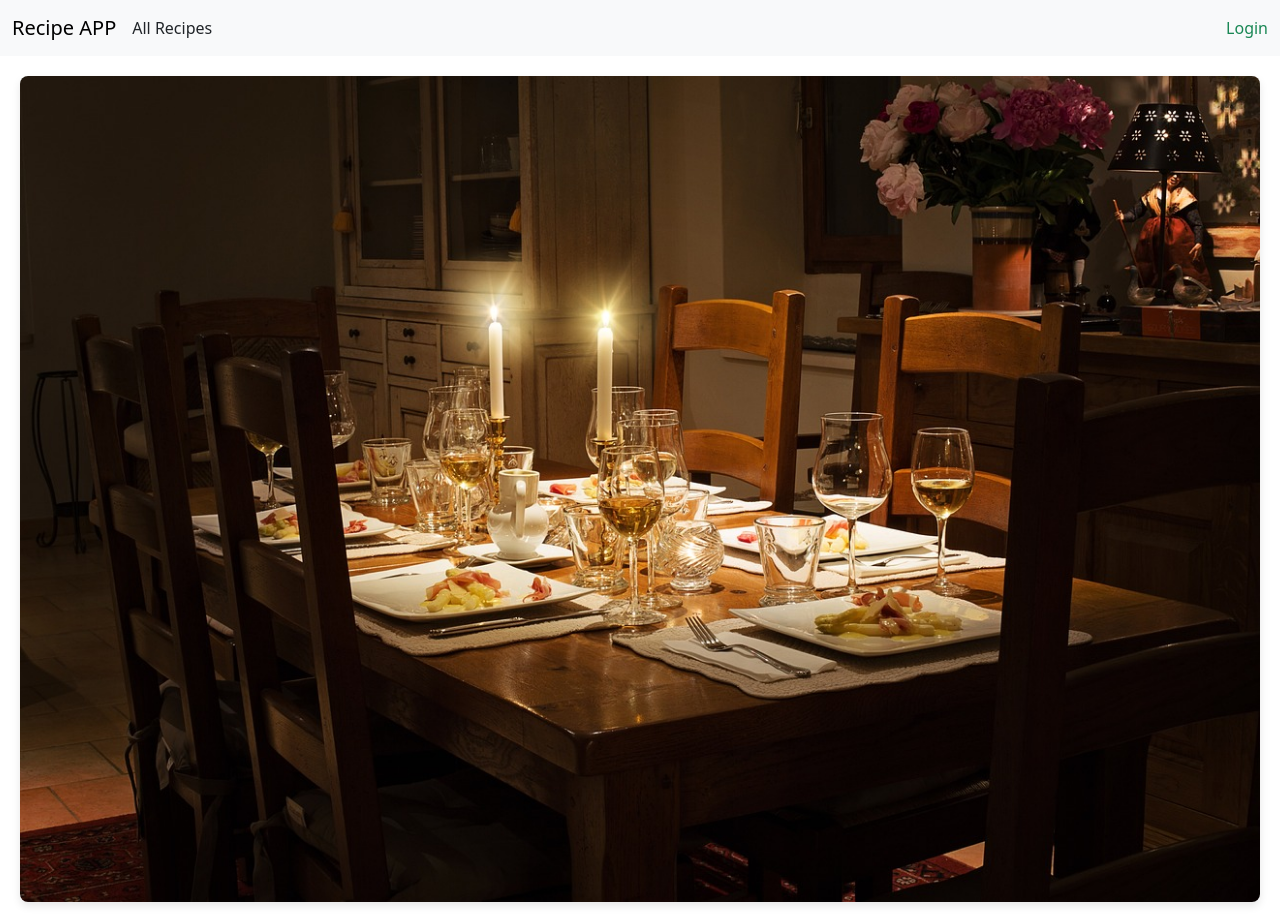
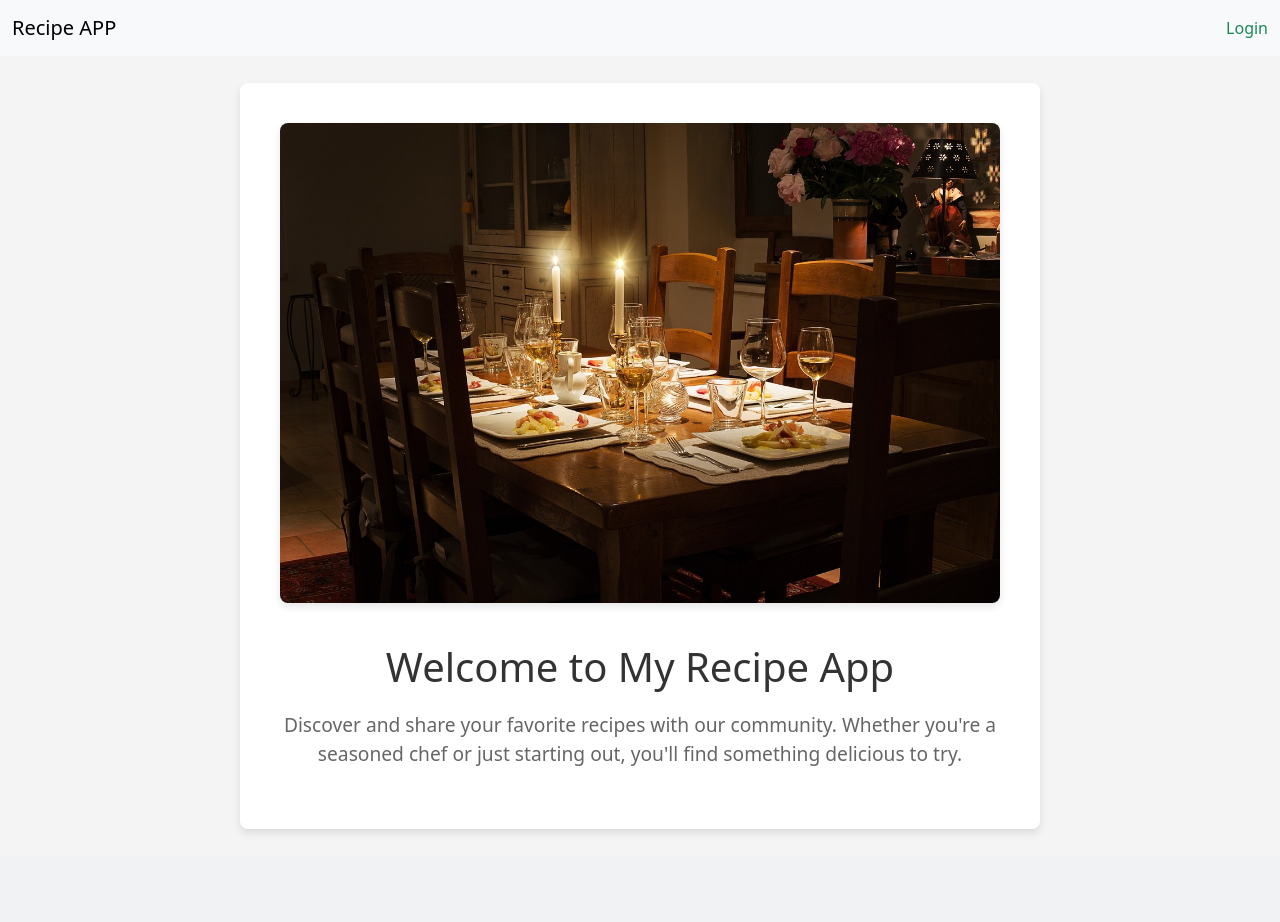
Before and after one commit to disreal48/django-recipe-app, a Django app: page / in a window 1280 px wide. After the commit the page ends 833 px from the top, so only its background shows below. Run offline with Django 5.2, Linux system fonts and the light colour scheme.

Commit message:
further improved styling

```diff
--- a/apps/core/templates/base.html
+++ b/apps/core/templates/base.html
@@ -30,7 +30,9 @@
     <nav class="navbar navbar-expand-lg navbar-light bg-light">
       <div class="container-fluid ">
         <a class="navbar-brand " href="{%url 'recipes:home' %}">Recipe APP</a>
+        {% if user.is_authenticated %}
         <a class="nav-link" href="{%url 'recipes:recipes_list' %}">All Recipes</a>
+        {% endif %}
         <div class="collapse navbar-collapse justify-content-end" id="navbarSupportedContent">
       {% if user.is_authenticated %}
         <a class="nav-link text-danger" href="{%url 'user:logout_view' %}">Logout</a>
--- a/apps/recipes/templates/recipes/recipes_detail.html
+++ b/apps/recipes/templates/recipes/recipes_detail.html
@@ -17,7 +17,9 @@
             <b>Cooking Time: </b> {{object.cooking_time}} minutes
           </p>
           <p class="card-text"><b>Difficulty: </b> {{object.difficulty}}</p>
-          <a href="{%url 'recipes:recipes_list' %}" class="btn btn-primary"
+          <a
+            href="{%url 'recipes:recipes_list' %}"
+            class="btn btn-primary btn-sm"
             >back</a
           >
         </div>
--- a/apps/recipes/templates/recipes/recipes_home.html
+++ b/apps/recipes/templates/recipes/recipes_home.html
@@ -1,10 +1,19 @@
 {% extends "base.html" %} {% load static %} {% block content %}
-
 <div class="home-container">
-  <img
-    src="{% static 'recipes/images/home.jpg' %}"
-    alt="home"
-    class="home-image"
-  />
+  <div class="home-content">
+    <img
+      src="{% static 'recipes/images/home.jpg' %}"
+      alt="home"
+      class="home-image"
+    />
+    <div class="home-info">
+      <h1>Welcome to My Recipe App</h1>
+      <p>
+        Discover and share your favorite recipes with our community. Whether
+        you're a seasoned chef or just starting out, you'll find something
+        delicious to try.
+      </p>
+    </div>
+  </div>
 </div>
 {% endblock content %}
--- a/static/css/main.css
+++ b/static/css/main.css
@@ -122,6 +122,67 @@
   margin-bottom: 20px;
 }
 
+.btn-primary:hover {
+  background-color: #2980b9;
+  border-color: #2980b9;
+}
+
+.home-container {
+  display: flex;
+  justify-content: center;
+  align-items: center;
+  height: 100vh;
+  background-color: #f4f4f4;
+  padding: 20px;
+}
+
+.home-content {
+  display: flex;
+  flex-direction: column;
+  align-items: center;
+  background-color: #fff;
+  padding: 40px;
+  border-radius: 8px;
+  box-shadow: 0 4px 8px rgba(0, 0, 0, 0.1);
+  max-width: 800px;
+  text-align: center;
+}
+
+.home-image {
+  max-width: 100%;
+  height: auto;
+  border-radius: 8px;
+  margin-bottom: 20px;
+}
+
+.home-info {
+  margin-top: 20px;
+}
+
+.home-info h1 {
+  font-size: 2.5rem;
+  color: #333;
+  margin-bottom: 20px;
+}
+
+.home-info p {
+  font-size: 1.2rem;
+  color: #666;
+  margin-bottom: 20px;
+}
+
+.home-info ul {
+  list-style-type: none;
+  padding: 0;
+  margin-bottom: 20px;
+}
+
+.home-info ul li {
+  font-size: 1.2rem;
+  color: #666;
+  margin-bottom: 10px;
+}
+
 .btn-primary {
   background-color: #3498db;
   border-color: #3498db;
@@ -129,7 +190,6 @@
   padding: 10px 20px;
   text-decoration: none;
   border-radius: 4px;
-  width: 100%;
 }
 
 .btn-primary:hover {
```
